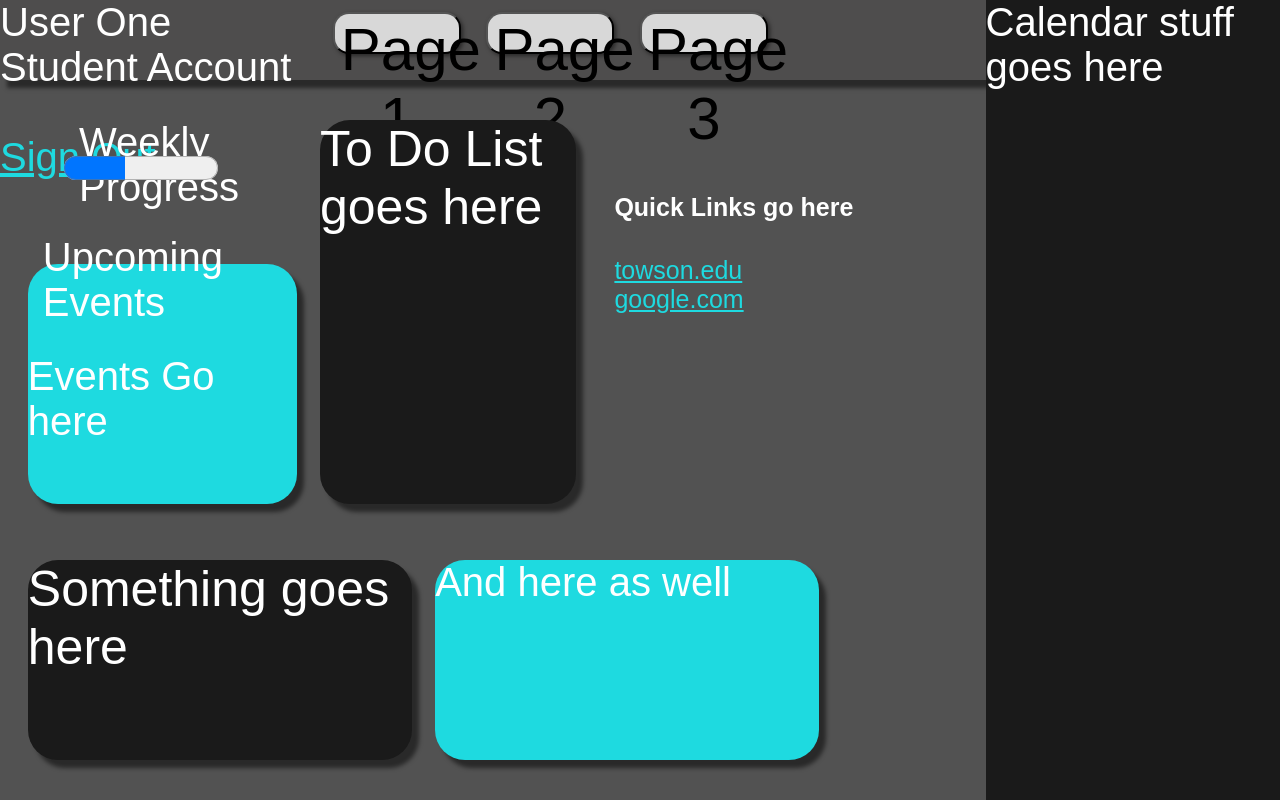
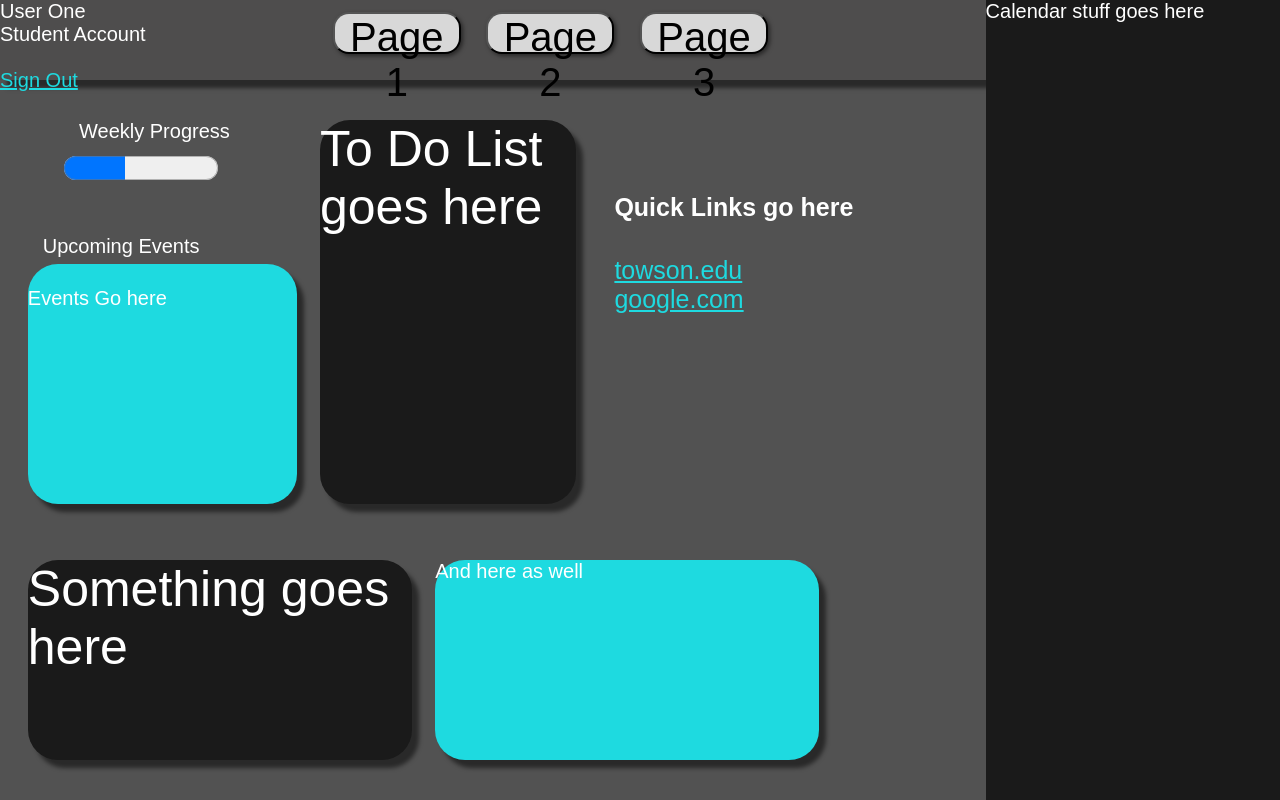
Before and after one commit to dsimms360/COSC484-Group7-MindMap, a React (Create React App) app in the folder client/: page /Work in a window 1280 px wide. Built offline with nearby package versions, Linux system fonts and the light colour scheme.

Commit message:
Added habit track,school pg style & links updated

```diff
--- a/client/src/components/welcomePage.css
+++ b/client/src/components/welcomePage.css
@@ -3,7 +3,7 @@ html {
     margin-left: 1%;
     font-family: Arial, Helvetica, sans-serif;
     color: #FFFFFF;
-    font-size: 40px;
+    font-size: 20px;
 }
 
 #topBar {
@@ -31,7 +31,7 @@ a:hover {
 #pg1Button {
     position: fixed;
 left: 26%;
-font-size: 60px;
+font-size: 40px;
 font-family: Arial, Helvetica, sans-serif;
 top: 1.5%;
 bottom: 92.33%;
@@ -45,7 +45,7 @@ border-radius: 16px;
 #pg2Button {
     position: fixed;
     left: 38%;
-    font-size: 60px;
+    font-size: 40px;
     font-family: Arial, Helvetica, sans-serif;
     top: 1.5%;
     bottom: 92.33%;
@@ -59,7 +59,7 @@ border-radius: 16px;
 #pg3Button {
       position: fixed;
 left: 50%;
-font-size: 60px;
+font-size: 40px;
 font-family: Arial, Helvetica, sans-serif;
 
 top: 1.5%;
```
